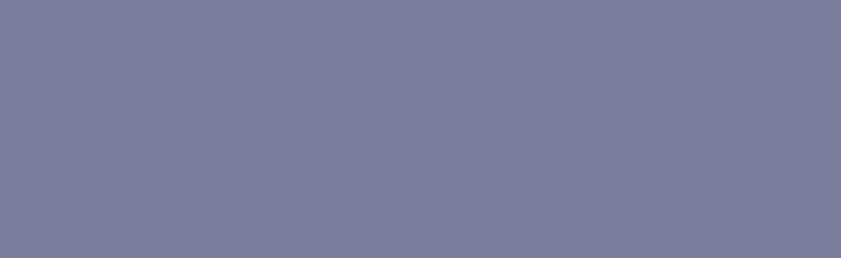
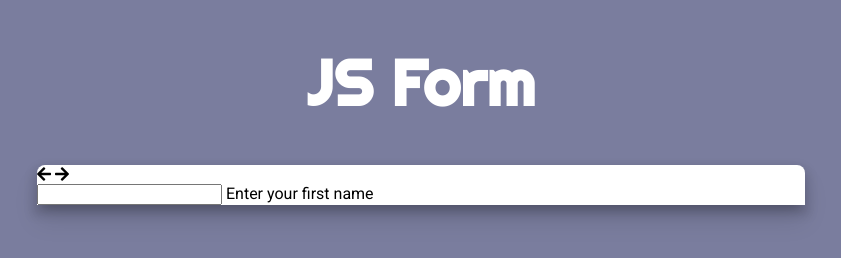
Before and after one commit to stephangriesel/js-form, a website: page index.html in a window 1280 px wide. Shown: the whole page, without its empty margins (219-1060 px from the left). Drawn offline with Linux system fonts and the light colour scheme.

Commit message:
start styling

```diff
--- a/index.html
+++ b/index.html
@@ -9,6 +9,19 @@
     <link rel="stylesheet" href="https://use.fontawesome.com/releases/v5.1.0/css/all.css" integrity="sha384-lKuwvrZot6UHsBSfcMvOkWwlCMgc0TaWr+30HWe3a4ltaBwTZhyTEggF5tJv8tbt" crossorigin="anonymous">
 </head>
 <body>
+    <div id="container">
+        <h1 class="logo">JS Form</h1>
+        <div id="form-box">
+            <i id="prev-btn" class="fas fa-arrow-left"></i>
+            <i id="next-btn" class="fas fa-arrow-right"></i>
+            <div id="input-group">
+                <input id="input-field" required>
+                <label id="input-label">Enter your first name</label>
+                <div id="input-progress"></div>
+            </div>
+            <div id="progress-bar"></div>
+        </div>
+    </div>
     <script src="js/script.js"></script>
 </body>
 </html>
--- a/scss/main.scss
+++ b/scss/main.scss
@@ -1,5 +1,43 @@
+@import url('https://fonts.googleapis.com/css?family=Indie+Flower|Righteous|Roboto');
+
 $primary: #7a7d9e;
 
 body {
     background: $primary;
+    font-family: 'Roboto', sans-serif;
+    margin:0;
 }
+
+h1.logo {
+    color:#fff;
+    font-family: 'Righteous', bold;
+    font-size: 4em;
+}
+
+#container {
+    height:100vh;
+    display: flex;
+    flex-direction: column;
+    justify-content: top;
+    align-items: center;
+}
+
+#form-box {
+    background: #fff;
+    position: relative;
+    width: 60%;
+    border-top-right-radius: 8px;
+    border-top-left-radius: 8px;
+    box-shadow: 0 16px 24px rgba(0,0,0,0.1),
+    0 6px 10px 5px rgba(0,0,0,0.1),
+    0 8px 10px -5px rgba(0,0,0,0.2);
+    transition: transform 0.1s ease-in-out;
+}
+
+#form-box.close {
+    width:0;
+    padding:0;
+    overflow:hidden;
+    transition: 0.8s ease-in-out;
+    box-shadow: 0 16px 24px 2px rgba(0,0,0,0.1);
+}
```
Also changed, not shown: css/main.css.
